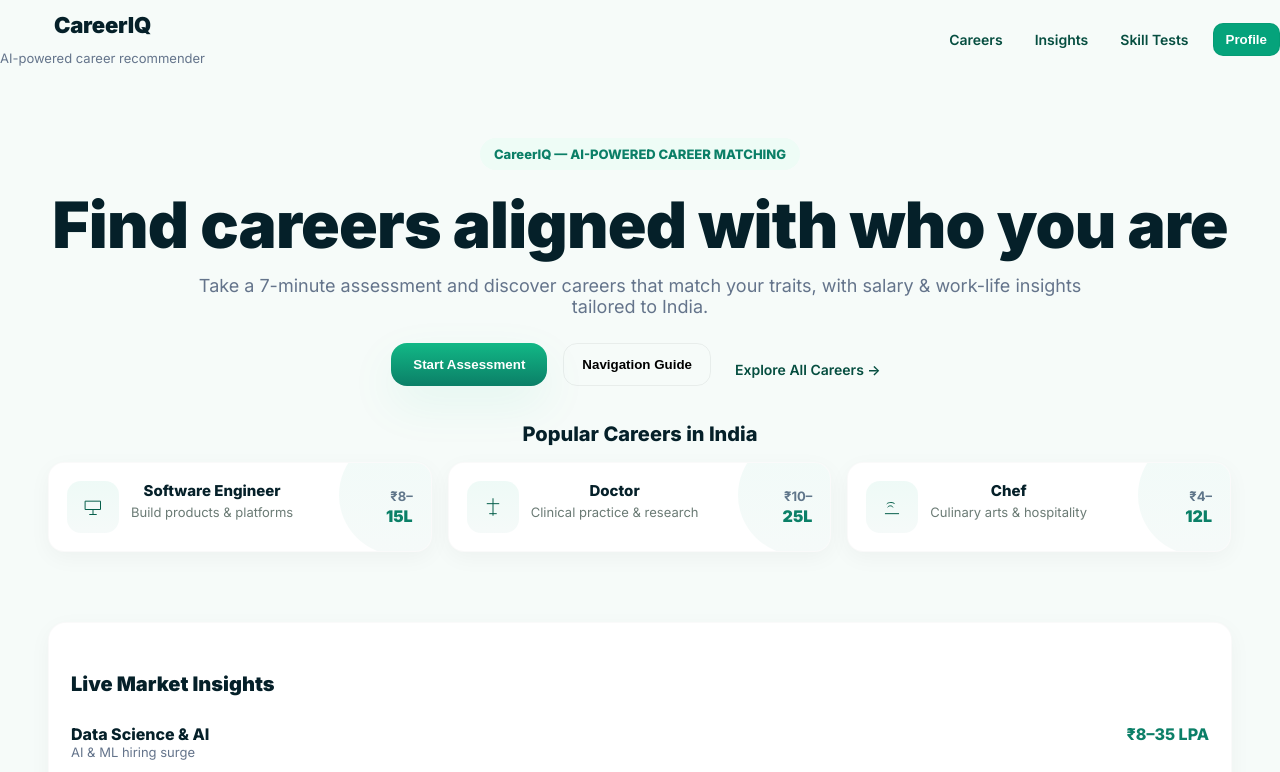
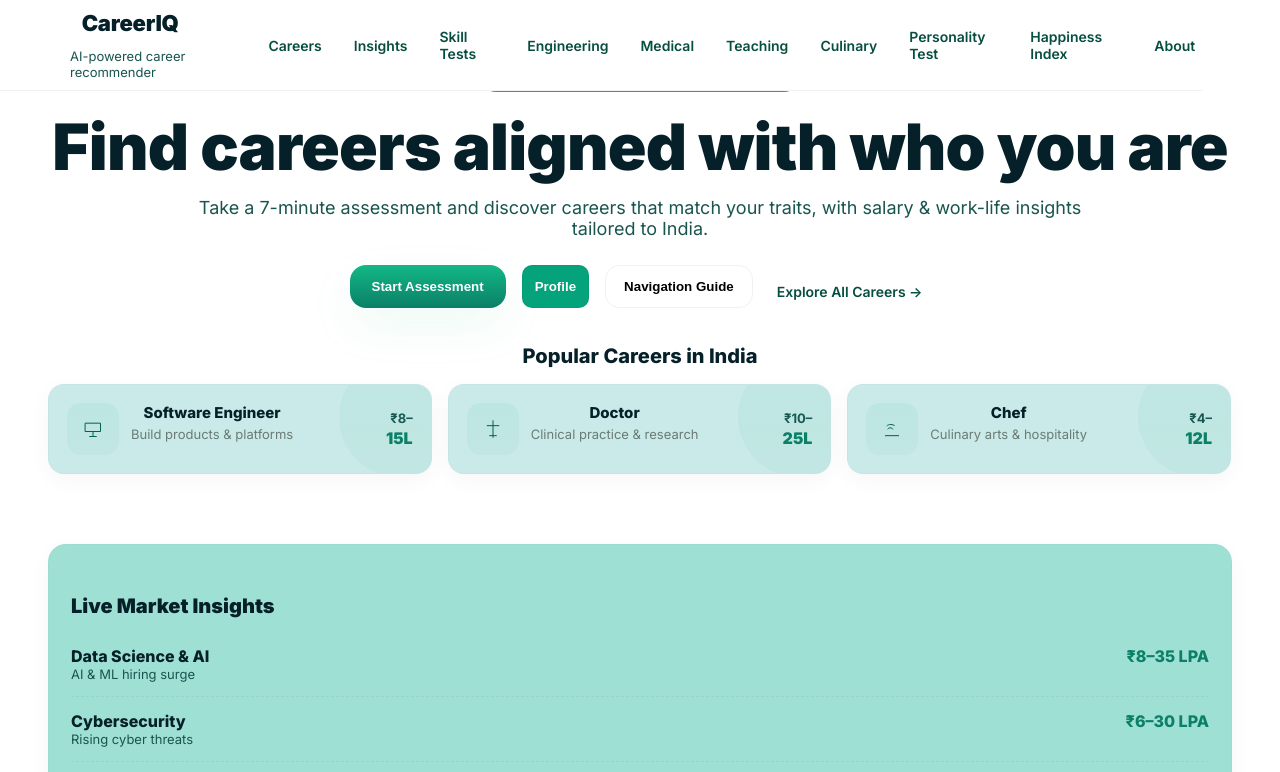
Before and after one commit to ZainabShujat/CareerIQ, a React (Vite) app in the folder careeriq/: page / in a window 1280 px wide. Shown: the top 772 px of the page. Built offline with nearby package versions, Linux system fonts and the light colour scheme.

Commit message:
updated landing page

```diff
--- a/careeriq/src/App.css
+++ b/careeriq/src/App.css
@@ -4,13 +4,13 @@
 
 /* ---------- GLOBAL THEME ---------- */
 :root{
-  --page-bg: #f6fbf9;
-  --card-bg: #ffffff;
-  --muted: #64748b;
+  --page-bg: #ffffff;
+  --card-bg: #9fe0d4;
+  --muted: #18554f;
   --heading: #052029;
   --accent: #0b7f67;
   --accent-2: #12b886;
-  --pill-bg: #eefcf6;
+  --pill-bg: #22a86d;
   --radius-xl: 26px;
   --radius-md: 14px;
   --shadow-soft: 0 12px 40px rgba(6,16,15,0.06);
@@ -36,21 +36,24 @@ a{ color:inherit; text-decoration:none; }
 .ciq-container{ max-width:var(--maxw); margin:0 auto; padding:40px 48px; }
 
 /* ---------- HEADER ---------- */
-.ciq-header{
-  position:sticky;
-  top:0;
-  z-index:40;
-  background:transparent;
+.ciq-header {
+  position: fixed;
+  top: 0;
+  width: 94%;
+  background: #ffffff;   /* <-- solid white */
+  z-index: 999;
+  border-bottom: 1px solid #eef2f3; /* optional, subtle clean line */
 }
+
 .ciq-header .ciq-container{
   display:flex;
   align-items:center;
   justify-content:space-between;
-  padding:12px 0;
+  padding:10px 0;
 }
-.ciq-brand{ display:flex; flex-direction:column; gap:2px; }
+.ciq-brand{ display:flex; flex-direction:column; gap:0px; }
 .ciq-title{ font-weight:900; font-size:22px; letter-spacing:-0.2px; }
-.ciq-sub{ font-size:13px; color:var(--muted); }
+.ciq-sub{padding-left:70px; font-size:13px; color:var(--muted); }
 
 .ciq-nav{ display:flex; gap:16px; align-items:center; }
 .ciq-link{
@@ -151,6 +154,7 @@ a{ color:inherit; text-decoration:none; }
   padding-bottom:80px;
 }
 
+
 .ciq-grid-two{
   display:grid;
   grid-template-columns:1fr 380px;
@@ -172,7 +176,7 @@ a{ color:inherit; text-decoration:none; }
 }
 
 .pop-card{
-  background:#fff;
+  background:#c9eae8;
   border-radius:16px;
   padding:18px;
   width:calc(33.333% - 11px);
--- a/careeriq/src/App.jsx
+++ b/careeriq/src/App.jsx
@@ -14,6 +14,7 @@ import Insights from "./pages/Insights";
 import SkillTests from "./pages/SkillTests";
 import About from "./pages/About";
 import Profile from "./pages/Profile";
+import HomePage from "./pages/Home"; // keep Home as separate file if you use it elsewhere
 
 /* small inline SVG components for crisp icons */
 const IconLaptop = () => (
@@ -41,10 +42,8 @@ const IconChef = () => (
 );
 
 function ProfileButton(){
-  // useNavigate requires the Router wrapper to exist (we added that earlier).
   const navigate = useNavigate();
 
-  // safe access to AuthContext (won't crash if context is missing)
   let ctx;
   try {
     ctx = useContext(AuthContext);
@@ -54,13 +53,11 @@ function ProfileButton(){
   const user = ctx?.user;
   const openAuth = ctx?.openAuth || (()=>{ alert("Auth not loaded"); });
 
-  // if signed in -> navigate to profile page
   if (user) {
     return (
       <button
         className="ciq-cta"
         onClick={() => {
-          // if for any reason navigate is not available, fallback to alert
           try {
             navigate("/profile");
           } catch (err) {
@@ -74,10 +71,12 @@ function ProfileButton(){
     );
   }
 
-  // not signed in -> open auth modal
   return <button onClick={openAuth} className="ciq-cta">Profile</button>;
 }
 
+/* Keep Home as a component that renders the hero/landing UI.
+   If you prefer the inline Home in this file, you can move it back here.
+*/
 export function Home() {
   return (
     <AuthProvider>
@@ -89,13 +88,27 @@ export function Home() {
               <div className="ciq-sub">AI-powered career recommender</div>
             </div>
 
-            <nav className="ciq-nav">
+            {/* center nav: add all the page links you requested */}
+            <nav className="ciq-nav" role="navigation" aria-label="Main navigation">
               <Link to="/careers" className="ciq-link">Careers</Link>
               <Link to="/insights" className="ciq-link">Insights</Link>
               <Link to="/skill-tests" className="ciq-link">Skill Tests</Link>
-                <ProfileButton />
-             </nav>
 
+              {/* industry / category pages */}
+              <Link to="/engineering-careers" className="ciq-link">Engineering</Link>
+              <Link to="/medical-careers" className="ciq-link">Medical</Link>
+              <Link to="/teaching-careers" className="ciq-link">Teaching</Link>
+              <Link to="/culinary-careers" className="ciq-link">Culinary</Link>
+
+              {/* tools & extras */}
+              <Link to="/personality-test" className="ciq-link">Personality Test</Link>
+              <Link to="/happiness-index" className="ciq-link">Happiness Index</Link>
+
+              <Link to="/about" className="ciq-link">About</Link>
+
+              {/* profile button (keeps auth modal / profile navigation) */}
+
+            </nav>
           </div>
         </header>
 
@@ -110,12 +123,12 @@ export function Home() {
               </p>
 
               <div className="ciq-cta-row">
-                <button className="ciq-primary">Start Assessment</button>
+                <Link to="/quiz"><button className="ciq-primary">Start Assessment</button></Link>
+                <ProfileButton />
                 <button className="ciq-secondary">Navigation Guide</button>
                 <Link to="/careers" className="ciq-link" style={{ marginTop: 12, display: "inline-block" }}>
                  Explore All Careers →
                 </Link>
-
               </div>
 
               {/* Popular in hero */}
@@ -265,6 +278,7 @@ export function Home() {
     </AuthProvider>
   );
 }
+
 export default function App() {
   return (
     <AuthProvider>
@@ -284,6 +298,14 @@ export default function App() {
           <Route path="/skill-tests" element={<SkillTests />} />
           <Route path="/about" element={<About />} />
 
+          {/* extra category pages (placeholders - create pages later) */}
+          <Route path="/engineering-careers" element={<Careers />} />
+          <Route path="/medical-careers" element={<Careers />} />
+          <Route path="/teaching-careers" element={<Careers />} />
+          <Route path="/culinary-careers" element={<Careers />} />
+          <Route path="/personality-test" element={<Quiz />} />
+          <Route path="/happiness-index" element={<Results />} />
+
         </Routes>
 
         {/* global modal */}
--- a/careeriq/src/pages/Home.jsx
+++ b/careeriq/src/pages/Home.jsx
@@ -1,77 +1,87 @@
 // src/pages/Home.jsx
 import React from "react";
-import Header from "../components/Header";
 import Hero from "../components/Hero";
-import AsideInsights from "../components/AsideInsights";
+import { useNavigate } from "react-router-dom";
+import BackButton from "../components/BackButton";
+import careersData from "../data/careers.json"; // add this at the top of Home.jsx
 import { Link } from "react-router-dom";
 
+
 export default function Home() {
+
+
   return (
-    <>
-      <Header />
-      <main>
-        <Hero />
+    <div>
+      <BackButton />
+      {/* HERO — full width section; inner container centers content */}
+      <section className="ciq-hero">
+        <div className="ciq-hero-inner ciq-container">
+          <Hero />
+        </div>
+      </section>
 
-        <div className="ciq-container ciq-grid" style={{ paddingTop: 8 }}>
-          {/* left: popular grid (wider) */}
-          <section className="ciq-popular" style={{ flex: 1 }}>
-            <h2>Popular Careers in India</h2>
-
-            <div className="cards">
-              <article className="card">
-                <div className="card-head">
-                  <div>
-                    <h3>Software Engineer</h3>
-                    <div className="muted">Technology</div>
-                  </div>
-                  <div className="sal">₹8–15 LPA</div>
-                </div>
-                <p className="muted">Build products, systems and services used by millions.</p>
-                <div className="card-foot">
-                  <Link to="/careers/se" className="small-cta">Explore</Link>
-                </div>
-              </article>
-
-              <article className="card">
-                <div className="card-head">
-                  <div>
-                    <h3>Doctor</h3>
-                    <div className="muted">Healthcare</div>
-                  </div>
-                  <div className="sal">₹10–25 LPA</div>
-                </div>
-                <p className="muted">Clinical practice, research and public health.</p>
-                <div className="card-foot">
-                  <Link to="/careers/doctor" className="small-cta">Explore</Link>
-                </div>
-              </article>
-
-              <article className="card">
-                <div className="card-head">
-                  <div>
-                    <h3>Teacher</h3>
-                    <div className="muted">Education</div>
-                  </div>
-                  <div className="sal">₹3–12 LPA</div>
-                </div>
-                <p className="muted">Shape learners’ futures in schools and colleges.</p>
-                <div className="card-foot">
-                  <Link to="/careers/teacher" className="small-cta">Explore</Link>
-                </div>
-              </article>
-            </div>
-          </section>
-
-          {/* right: aside insights panel */}
-          <div style={{ width: 360 }}>
-            <AsideInsights />
+      {/* MAIN CONTENT (insights + popular) — limited-width container */}
+      <section className="ciq-main-content">
+        <div className="ciq-container ciq-grid-two">
+          {/* Left column: Popular Careers */}
+          <div className="main-left">
+            {/* Popular Careers (we'll refine visuals next) */}
+            <div className="popular-wrap" style={{ marginTop: 28 }}>
+              <h3 className="popular-title">Popular Careers in India</h3>
+              <div className="popular-row">
+  {careersData.slice(0,3).map((c) => (
+    <Link key={c.id} to={`/careers/${c.slug || c.id}`} style={{ textDecoration: "none", color: "inherit" }}>
+      <div className="pop-card" role="link">
+        <div className="pop-left">
+          <div className="pop-icon"> {(c.title||"")[0]} </div>
+          <div>
+            <div className="pop-name">{c.title}</div>
+            <div className="muted pop-sub">{c.short}</div>
           </div>
         </div>
-      </main>
-      <footer className="ciq-footer" style={{ marginTop: 32 }}>© 2025 CareerIQ — Indian market data (demo)</footer>
-    </>
+        <div className="pop-sal-block">
+          <div className="pop-sal-top">Avg</div>
+          <div className="pop-sal-bottom">{c.salary}</div>
+        </div>
+      </div>
+    </Link>
+  ))}
+</div>
+            </div>
+
+            {/* placeholder for other sections (we'll fill in after this looks right) */}
+          </div>
+
+          {/* Right column: aside / market insights */}
+          <aside className="main-right">
+            <div className="ciq-panel">
+              <h4>Live Market Insights</h4>
+
+              <div className="ciq-trend">
+                <div className="t-left">
+                  <div className="t-title">Data Science & AI</div>
+                  <div className="t-sub">AI & ML hiring surge</div>
+                </div>
+                <div className="t-sal">₹8–35 LPA</div>
+              </div>
+
+              <div className="ciq-trend">
+                <div className="t-left">
+                  <div className="t-title">Cybersecurity</div>
+                  <div className="t-sub">Rising cyber threats</div>
+                </div>
+                <div className="t-sal">₹6–30 LPA</div>
+              </div>
+
+              <div className="ciq-stats" style={{ marginTop: 12 }}>
+                <div><div className="big">100+</div><div className="muted">Career Options</div></div>
+                <div><div className="big">24</div><div className="muted">Questions</div></div>
+                <div><div className="big">6+</div><div className="muted">Skill Tests</div></div>
+              </div>
+            </div>
+          </aside>
+        </div>
+      </section>
+    </div>
   );
 }
-
-
-//ok
```
Also changed, not shown: careeriq/src/components/Header.jsx (deleted, +0 -42 lines), careeriq/src/index.css (line endings or trailing spaces).
